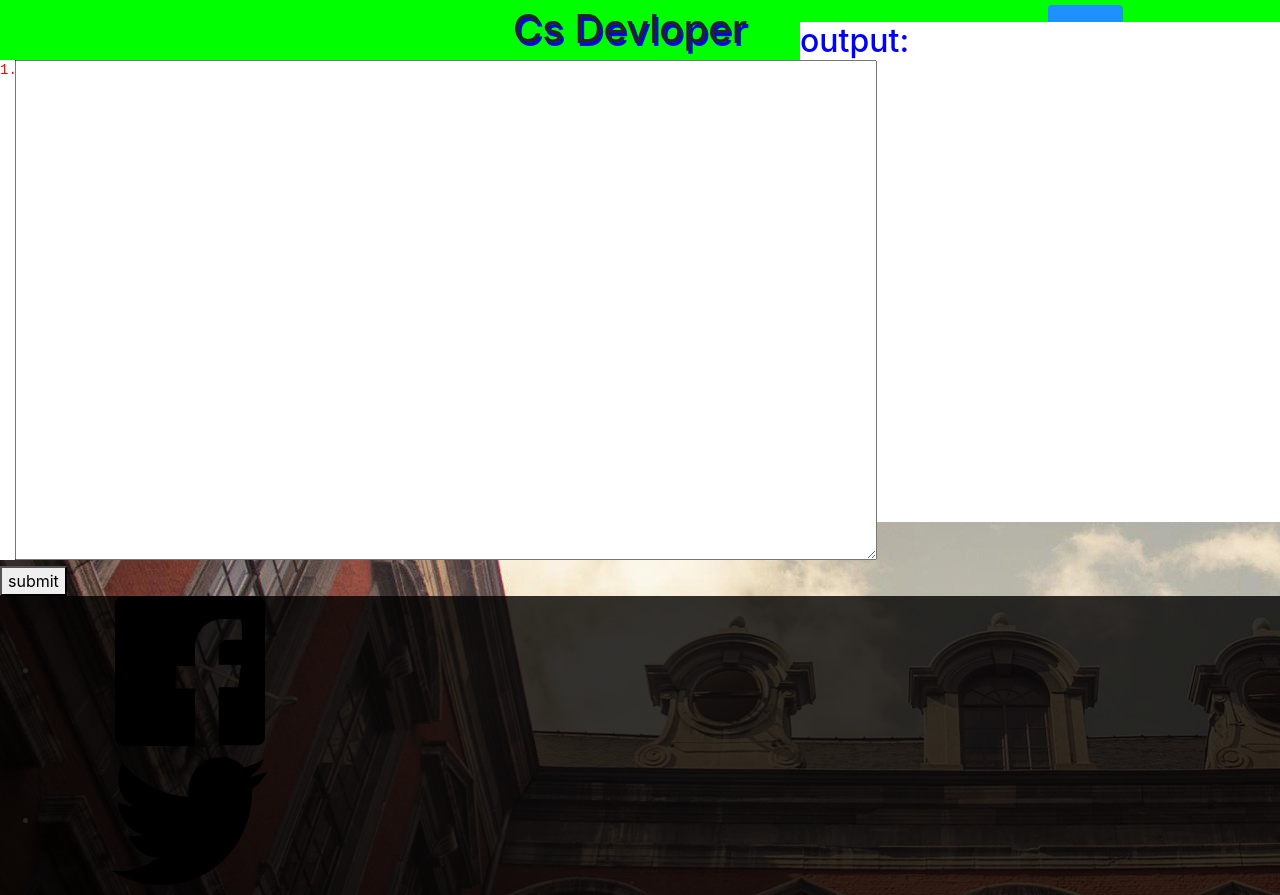
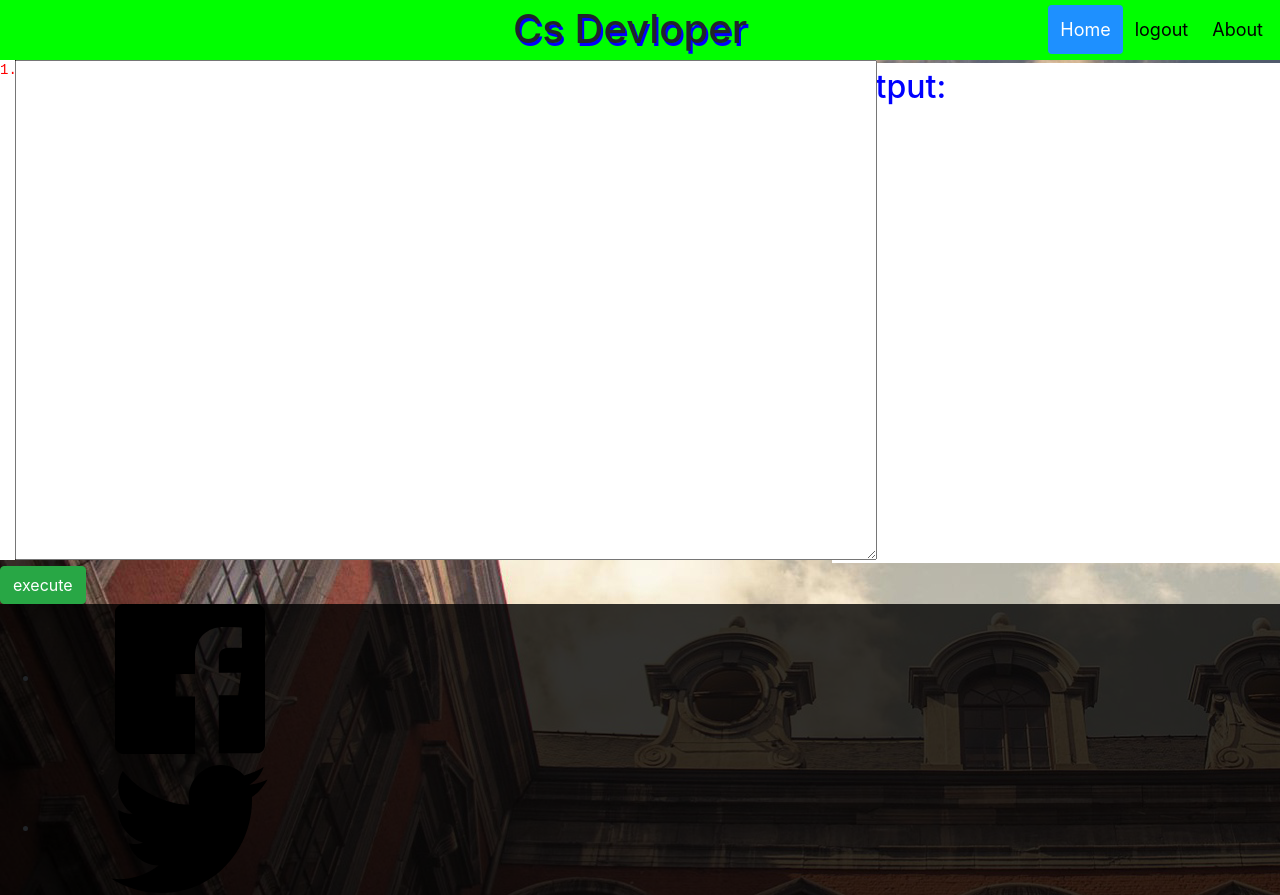
Before and after one commit to durgeshpa/test, a Django app: template College/template/account/c.html in a window 1280 px wide. Shown: the top 895 px of the page. Run offline with Django 3.2, Linux system fonts and the light colour scheme; the template is opened without the code that fills it, so the values that code supplies are empty; some libraries are stand-ins or nearby versions.

Commit message:
initial commit

```diff
--- a/College/static_file/CSS/c.css
+++ b/College/static_file/CSS/c.css
@@ -30,14 +30,27 @@
        #containers
 {
   float: right;
-  overflow-x: scroll;
+
   height: 500px;
-  width: 37.5%;
+  width: 35%;
   align-self: right;
   font-size: 14px;
   background-color: white;
-  margin-top: -574px;
+  margin-top: -541px;
   padding: 5px
   padding-color:blue;
 
 }
+#outputdata{
+  margin:5px;
+}
+#result{
+  margin-left:10px;
+  margin-top: -20px;
+}
+#submit:hover{
+       background-color:pink;
+  color: black;
+
+
+}
--- /dev/null
+++ b/College/static_file/JAVASCRIPT/c_langugejavascript/compiler.js
@@ -0,0 +1,22 @@
+var lines = document.getElementById("divlines");
+var txtArea = document.getElementById("text1");
+window.onload = function() {
+    refreshlines();
+    txtArea.onscroll = function () {
+        lines.style.top = -(txtArea.scrollTop) + "px";
+        return true;
+    }
+    txtArea.onkeyup = function () {
+        refreshlines();
+        return true;
+    }
+}
+
+function refreshlines() {
+    var nLines = txtArea.value.split("\n").length;
+    lines.innerHTML = ""
+    for (i=1; i<=nLines; i++) {
+        lines.innerHTML = lines.innerHTML + i + "." + "<br />";
+    }
+    lines.style.top = -(txtArea.scrollTop) + "px";
+}
--- a/College/template/account/c.html
+++ b/College/template/account/c.html
@@ -5,6 +5,10 @@
 {% block title %}
 <title> home</title>
 	{% endblock %}
+  {% block javascript %}
+  <!--script src="{%static 'JAVASCRIPT/C_langugejavascript/compiler.js' %}"></script-->
+  {% endblock %}
+
 	{% block css %}
      <link rel="stylesheet" type="text/css" href="{% static 'CSS\base.css'%}">
     <link rel="stylesheet" type="text/css" href="{% static '\CSS\c.css' %}">
@@ -20,58 +24,80 @@
 </div>
 </div>
 <div id ='class'>
-<form method="POST" action="{% url 'C_language:c_compile' %}"  enctype="multipart/form-data">
+
+
+<form id="form"   enctype="multipart/form-data">
   {% csrf_token %}
 
   <textarea id="text1"type="text" name="code" rows="15" cols="100" onkeyup="Allow()">
   </textarea><br>
 
-  <button type="submit"  class="button" value="Register" > submit
-				</button>
+     <input type="submit" id="submit" class="btn btn-success" value="execute">
 	</form>
+
+
+
   <div id ='containers' cols="10" align="left" onkeyup="Allow()">
+  <div id="outputdata">
     <h2 style="color: blue;">output:</h1>
-      {% if output %}
-
       <br>
-       {% for  outputs in output%}
-
-     <h4 style="color: black;">{{outputs}}</h1>
-     {% endfor%}
-     {% endif %}
-     {% if error %}
-
-     <h4 style="color: red;">{{error}}</h1>
-     {% endif %}
-
+     <h4 id ="result" style="color: black;"></h4>
+    </div>
+    </div>
 
    </div>
 
-   </div>
- </div>
+<script src="{%static 'JAVASCRIPT/c_langugejavascript/compiler.js' %}"></script>
+<!--script src="{%static 'JAVASCRIPT/c_langugejavascript/ajexforaoutput.js' %}"></script-->
 <script type="text/javascript">
-var lines = document.getElementById("divlines");
-var txtArea = document.getElementById("text1");
-window.onload = function() {
-    refreshlines();
-    txtArea.onscroll = function () {
-        lines.style.top = -(txtArea.scrollTop) + "px";
-        return true;
+        $(function() {
+            function call_ajax(f) {
+
+               var data=$('#text1').val();
+
+               data={'data':data,'csrfmiddlewaretoken':$("input[name=csrfmiddlewaretoken]").val()};
+                //console.log(data);
+                $.ajax({
+                    url: "{% url 'C_language:c_compile' %}",//'/heart/pridict/',
+                    data: data,
+                    type: 'POST',
+                    success: f,
+                    error: function(error) {
+
                     }
-    txtArea.onkeyup = function () {
-        refreshlines();
-        return true;
+                });
+            }
+
+           function server_response(response) {
+
+               const r = JSON.parse(response);
+
+                  if (r['error']!=null) {
+                  var text = document.createElement("I");
+                  text.innerHTML = '<strong id="result value="">'+'</strong>';
+                  text.innerHTML = '<h3 style="color: red;">'+String(r['error'])+'</h3>' ;
+
+               $('#result').html(text);
+
+               }
+
+               else{
+                  var text = document.createElement("I");
+                  text.innerHTML = '<strong id="result value="">'+'</strong>';
+                  text.innerHTML = '<h3 style="color: green;">'+r['output']+'</h3>' ;
+                  //console.log(text);
+                  console.log(r)
+                   $('#result').html(text);
+
+
               }
             }
 
-function refreshlines() {
-    var nLines = txtArea.value.split("\n").length;
-    lines.innerHTML = ""
-    for (i=1; i<=nLines; i++) {
-        lines.innerHTML = lines.innerHTML + i + "." + "<br />";
-    }
-    lines.style.top = -(txtArea.scrollTop) + "px";
-}
+            $('#form').submit(function(e) {
+                e.preventDefault();
+                call_ajax(server_response);
+            });
+        });
     </script>
 
 
@@ -80,4 +106,5 @@ function refreshlines() {
 
 
 
+
  {% endblock %}
--- a/College/template/account/home.html
+++ b/College/template/account/home.html
@@ -5,6 +5,9 @@
 {% block title %}
 <title> home</title>
 	{% endblock %}
+  {% block javascript %}
+  {% endblock %}
+
 	{% block css %}
      <link rel="stylesheet" type="text/css" href="{% static 'CSS\base.css'%}">
 
```
Also changed, not shown: College/C_language/views.py (+12 -7 lines), College/static_file/JAVASCRIPT/c_langugejavascript/ajexforaoutput.js (added, +60 -0 lines), College/db.sqlite3, College/media/profile_image/surj2_LyV2Xtu.png (added). Lines whose indentation alone changed are shown as unchanged.
